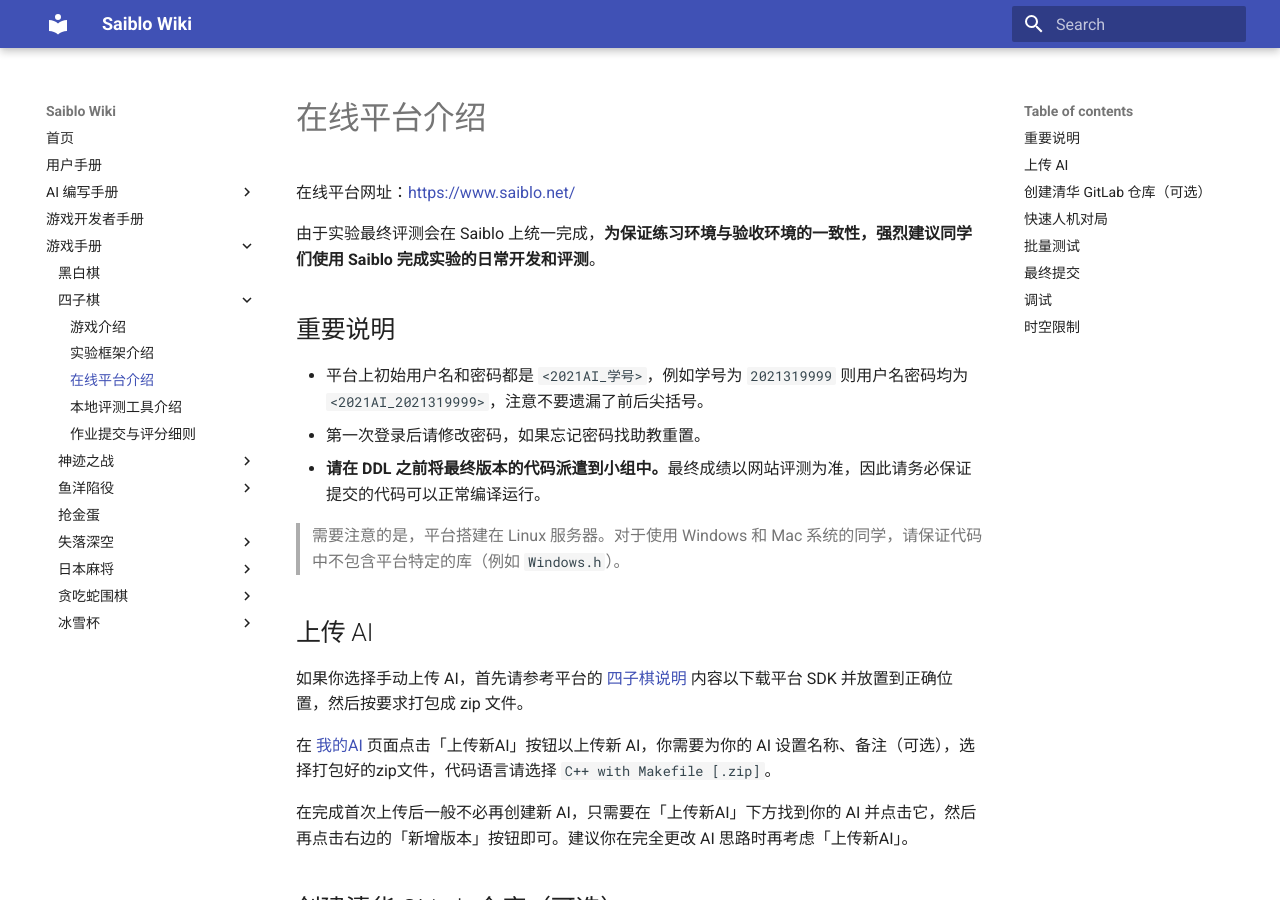
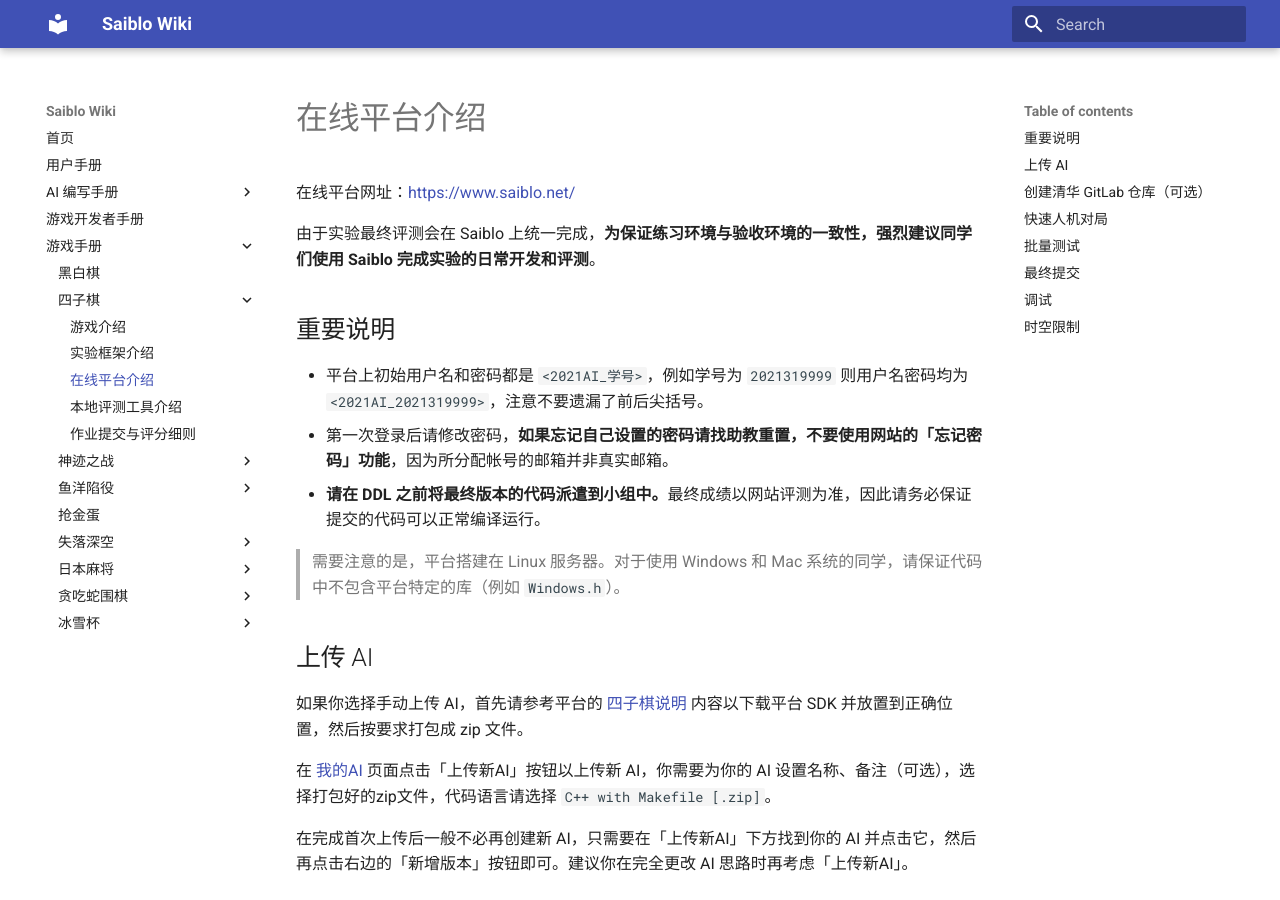
Before and after one commit to saiblo/saiblo-docs, an MkDocs documentation site: the page built from docs/games/connect4/saiblo-guide.md, in a window 1280 px wide and 900 px high. Built offline with MkDocs 1.6.1 and Material for MkDocs 9.7.7, drawn with Linux system fonts in a browser that asks for light colours.

Commit message:
Update connect4 doc

```diff
--- a/docs/games/connect4/saiblo-guide.md
+++ b/docs/games/connect4/saiblo-guide.md
@@ -5,7 +5,7 @@
 ## 重要说明
 
 - 平台上初始用户名和密码都是 `<2021AI_学号>`，例如学号为 `2021319999` 则用户名密码均为 `<2021AI_2021319999>`，注意不要遗漏了前后尖括号。
-- 第一次登录后请修改密码，如果忘记密码找助教重置。
+- 第一次登录后请修改密码，**如果忘记自己设置的密码请找助教重置，不要使用网站的「忘记密码」功能**，因为所分配帐号的邮箱并非真实邮箱。
 - **请在 DDL 之前将最终版本的代码派遣到小组中。**最终成绩以网站评测为准，因此请务必保证提交的代码可以正常编译运行。
 
 > 需要注意的是，平台搭建在 Linux 服务器。对于使用 Windows 和 Mac 系统的同学，请保证代码中不包含平台特定的库（例如 `Windows.h`）。
```
